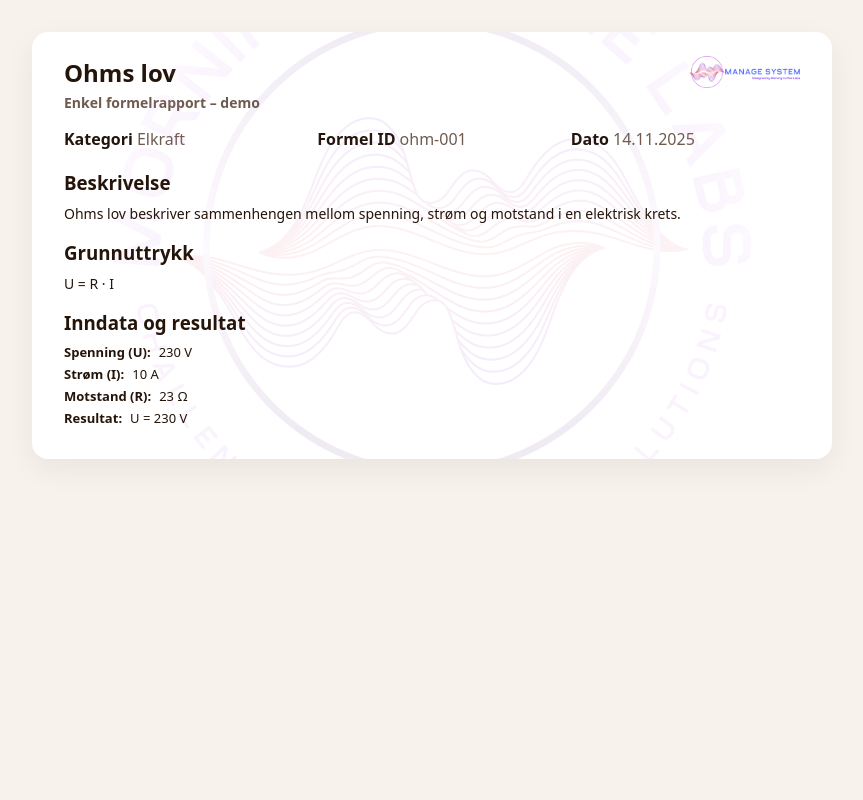
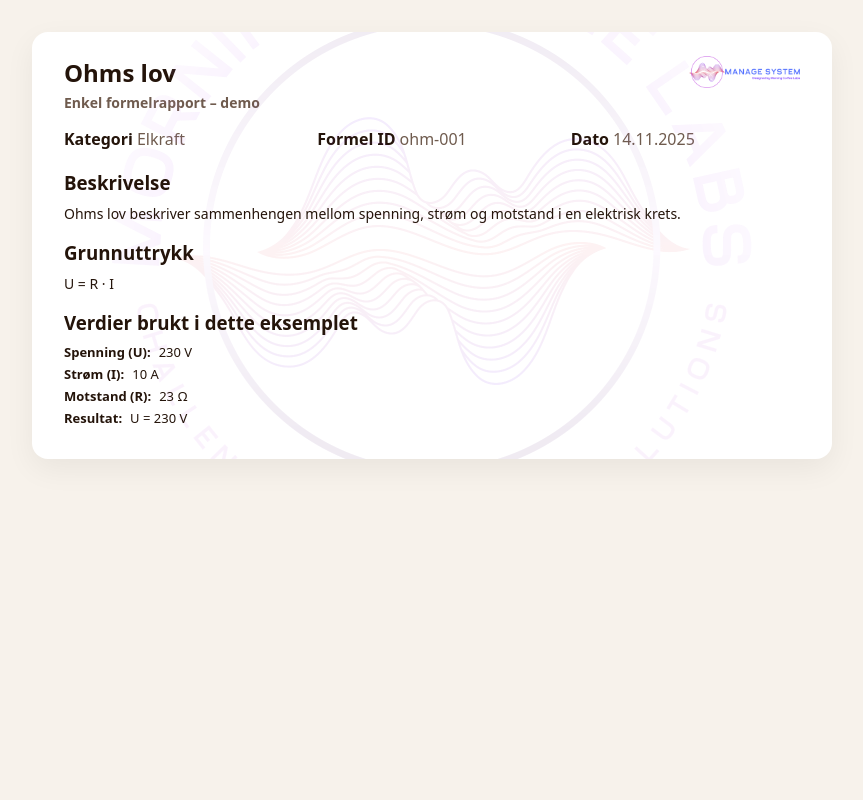
Before and after one commit to Tony-MCL/Print, a Next.js app: page /print-demo in a window 1280 px wide. Shown: the top 800 px of the page, without its empty margins (208-1071 px from the left). Built offline with nearby package versions, Linux system fonts and the light colour scheme.

Commit message:
Update page.tsx

```diff
--- a/app/print-demo/page.tsx
+++ b/app/print-demo/page.tsx
@@ -1,6 +1,9 @@
+// /app/print-demo/page.tsx
+
 import PrintLayout from "../../components/print/PrintLayout";
 import PrintButton from "../../components/print/PrintButton";
 import type { PrintData } from "../../lib/print/types";
+import { resolvePrintBranding } from "../../lib/print/branding";
 
 const demoData: PrintData = {
   title: "Ohms lov",
@@ -33,7 +36,7 @@ const demoData: PrintData = {
     },
     {
       id: "values",
-      title: "Inndata og resultat",
+      title: "Verdier brukt i dette eksemplet",
       content: [
         {
           type: "keyValueList",
@@ -50,20 +53,15 @@ const demoData: PrintData = {
   ]
 };
 
-const basePath = process.env.NEXT_PUBLIC_BASE_PATH ?? "";
-
 export default function PrintDemoPage() {
-  const watermarkUrl = `${basePath}/images/mcl-watermark.png`;
-  const logoUrl = `${basePath}/images/mcl-logo.png`;
+  // Her kan du senere bytte mode basert på lisens / app-konfig
+  const branding = resolvePrintBranding({ mode: "mcl" });
 
   return (
     <main>
       <PrintLayout
         {...demoData}
-        watermarkUrl={watermarkUrl}
-        showWatermark={true}
-        logoUrl={logoUrl}
-        logoAlt="Morning Coffee Labs"
+        {...branding}
       />
 
       <div className="pe-root pe-no-print">
```
